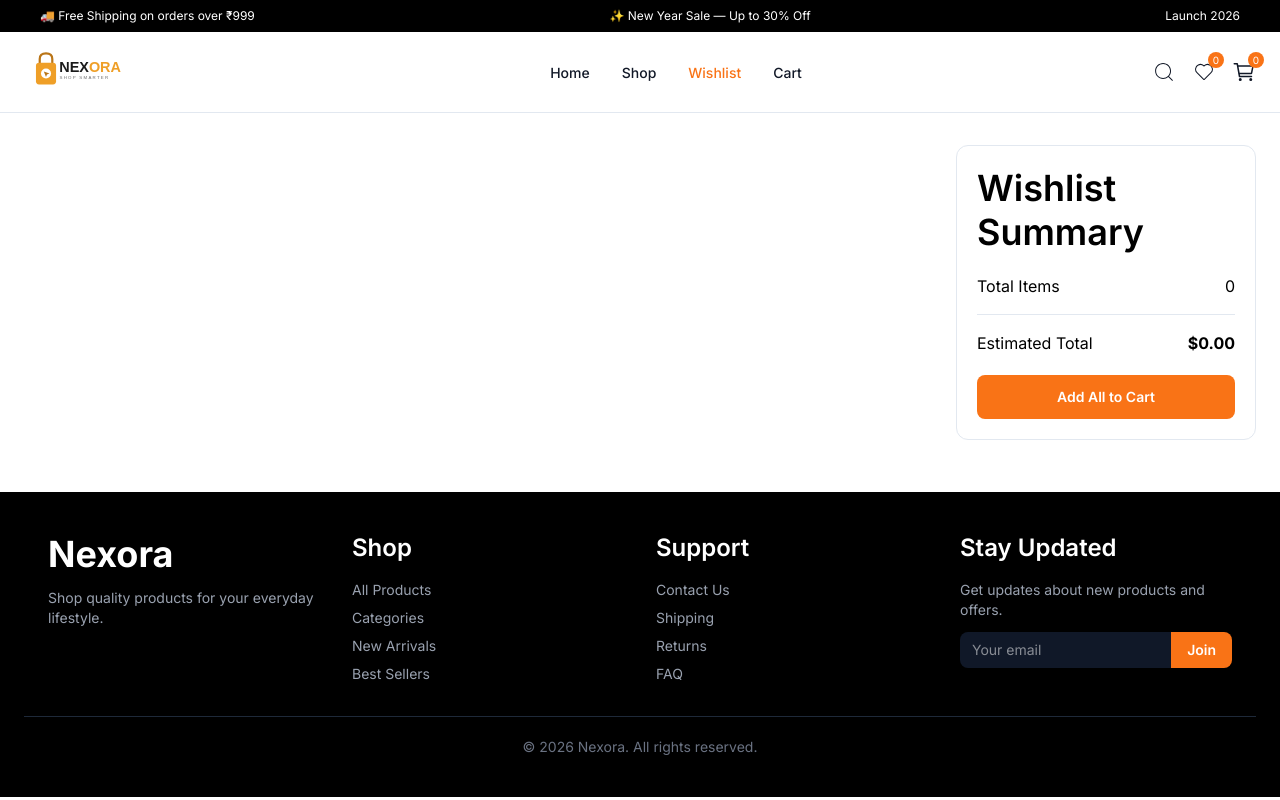
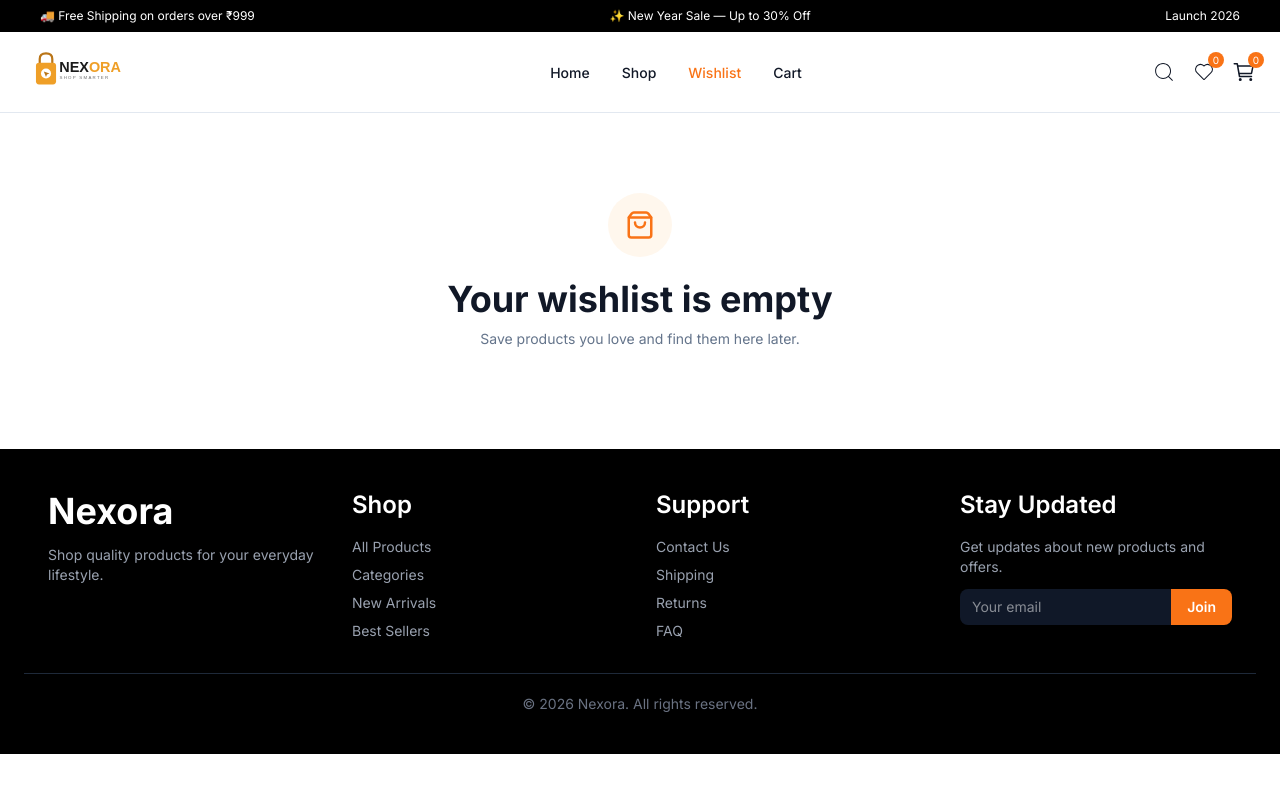
Before and after one commit to aniruddha-jadhav-15/nexora, a React (Vite) app: page /wishlist in a window 1280 px wide. Built offline with nearby package versions, Linux system fonts and the light colour scheme.

Commit message:
fix: update wishlist layout and functionality

```diff
--- a/src/pages/Wishlist.jsx
+++ b/src/pages/Wishlist.jsx
@@ -1,24 +1,67 @@
 import { useContext } from "react";
 import { CiTrash } from "react-icons/ci";
+import { ShoppingBag } from "lucide-react";
 import { WishlistContext } from "../context/WishlistContext";
 import { CartContext } from "../context/CartContext";
 
 function Wishlist() {
   const { wishlist, removeFromWishlist } = useContext(WishlistContext);
   const { addToCart } = useContext(CartContext);
+
   const total = wishlist.reduce((total, product) => total + product.price, 0);
 
+  const addAllToCart = () => {
+    wishlist.forEach((product) => {
+      addToCart(product, null, 1);
+    });
+  };
+
+  // Empty Wishlist
+  if (wishlist.length === 0) {
     return (
-    <section className="container mx-auto px-4 py-8">
-      <div className="grid gap-6 lg:grid-cols-[1fr_300px]">
+      <section className="py-16 md:py-20">
+        <div className="container flex flex-col items-center text-center">
+          <div className="flex h-16 w-16 items-center justify-center rounded-full bg-primary-light text-primary">
+            <ShoppingBag size={30} />
+          </div>
+
+          <h2 className="mt-5 text-xl font-bold text-text sm:text-2xl">
+            Your wishlist is empty
+          </h2>
+
+          <p className="mt-2 max-w-sm text-sm text-text-secondary">
+            Save products you love and find them here later.
+          </p>
+        </div>
+      </section>
+    );
+  }
+
+  return (
+    <section className="py-6 md:py-10">
+      <div className="container">
+        {/* Header */}
+        <div className="mb-6">
+          <h1 className="text-2xl font-bold text-text sm:text-3xl">
+            My Wishlist
+          </h1>
+
+          <p className="mt-1 text-sm text-text-secondary">
+            {wishlist.length} {wishlist.length === 1 ? "item" : "items"} saved
+          </p>
+        </div>
+
+        <div className="grid gap-6 lg:grid-cols-[1fr_320px]">
+          {/* Wishlist Items */}
           <div className="space-y-4">
-          {/* Wishlist Items */}
             {wishlist.map((product) => (
               <div
                 key={product.id}
-              className="flex gap-3 rounded-xl border border-border bg-white p-3 sm:gap-5 sm:p-4"
+                className="rounded-xl border border-border bg-white p-4"
               >
-              <div className="h-20 w-20 shrink-0 overflow-hidden rounded-lg bg-gray-50 sm:h-28 sm:w-28">
+                <div className="flex gap-4">
+                  {/* Image */}
+                  <div className="flex h-24 w-24 shrink-0 items-center justify-center rounded-lg bg-surface p-3 sm:h-28 sm:w-28">
                     <img
                       src={product.images?.[0]}
                       alt={product.title}
@@ -26,41 +69,48 @@ function Wishlist() {
                     />
                   </div>
 
-              <div className="flex min-w-0 flex-1 flex-col justify-between">
-                <div className="flex items-start justify-between gap-2">
+                  {/* Product Info */}
+                  <div className="min-w-0 flex-1">
+                    <div className="flex items-start justify-between gap-3">
                       <div className="min-w-0">
-                    <h4 className="truncate text-sm font-medium text-text sm:text-base">
+                        <h3 className="line-clamp-2 text-sm font-semibold text-text sm:text-base">
                           {product.title}
-                    </h4>
+                        </h3>
 
-                    <p className="mt-1 text-xs text-gray-500 sm:text-sm">
-                      {product.category?.name}
+                        <p className="mt-1 text-xs capitalize text-text-secondary sm:text-sm">
+                          {product.category}
                         </p>
 
-                    <p className="mt-1 text-xs text-primary sm:text-sm">
-                      ⭐ {product.rating?.rate || "4.5"}
+                        <p className="mt-1 text-xs text-text-secondary">
+                          ⭐ {product.rating || "4.5"}
                         </p>
                       </div>
 
+                      {/* Remove */}
                       <button
+                        type="button"
                         onClick={() => removeFromWishlist(product.id)}
-                    className="shrink-0 text-xl text-gray-400 hover:text-red-500"
+                        className="shrink-0 text-xl text-text-secondary transition hover:text-error"
+                        aria-label="Remove from wishlist"
                       >
                         <CiTrash />
                       </button>
                     </div>
 
-                <div className="mt-3 flex items-center justify-between gap-2">
-                  <span className="text-sm font-semibold text-primary sm:text-base">
-                    ${product.price}
+                    {/* Bottom */}
+                    <div className="mt-4 flex items-center justify-between gap-3">
+                      <span className="text-base font-bold text-primary">
+                        ₹{product.price}
                       </span>
 
                       <button
-                    className="rounded-lg bg-gray-900 px-3 py-2 text-xs font-medium text-white sm:px-4"
+                        type="button"
                         onClick={() => addToCart(product, null, 1)}
+                        className="rounded-lg bg-primary px-4 py-2 text-xs font-semibold text-white transition hover:bg-primary-dark sm:text-sm"
                       >
                         Add to Cart
                       </button>
+                    </div>
                   </div>
                 </div>
               </div>
@@ -68,28 +118,35 @@ function Wishlist() {
           </div>
 
           {/* Summary */}
-        <aside className="h-fit rounded-xl border border-border p-5">
-          <h2 className="text-lg font-semibold">Wishlist Summary</h2>
+          <aside className="h-fit rounded-xl border border-border bg-surface p-5 sm:p-6 lg:sticky lg:top-24">
+            <h2 className="text-lg font-bold text-text">Wishlist Summary</h2>
 
-          <div className="mt-5 flex justify-between">
-            <span>Total Items</span>
-            <span>{wishlist.length}</span>
+            <div className="mt-5 flex justify-between text-sm">
+              <span className="text-text-secondary">Total Items</span>
+
+              <span className="font-semibold text-text">{wishlist.length}</span>
             </div>
 
-          <div className="my-4 border-t border-border" />
+            <div className="my-5 border-t border-border" />
 
             <div className="flex justify-between">
-            <span>Estimated Total</span>
-            <strong>${total.toFixed(2)}</strong>
+              <span className="text-sm text-text-secondary">
+                Estimated Total
+              </span>
+
+              <strong className="text-lg text-text">₹{total.toFixed(2)}</strong>
             </div>
 
             <button
-            className="mt-5 w-full rounded-lg bg-primary py-3 text-sm font-semibold text-white"
-            onClick={() => addToCart(product, null, 1)}
+              type="button"
+              onClick={addAllToCart}
+              className="mt-5 flex w-full items-center justify-center gap-2 rounded-lg bg-primary py-3 text-sm font-semibold text-white transition hover:bg-primary-dark"
             >
+              <ShoppingBag size={17} />
               Add All to Cart
             </button>
           </aside>
+        </div>
       </div>
     </section>
   );
```
Lines whose indentation alone changed are shown as unchanged.
